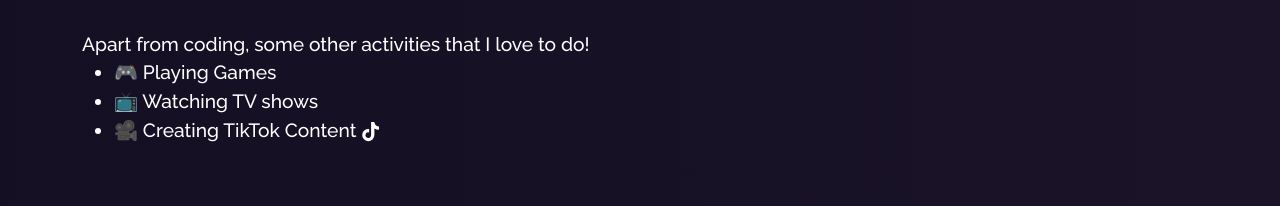
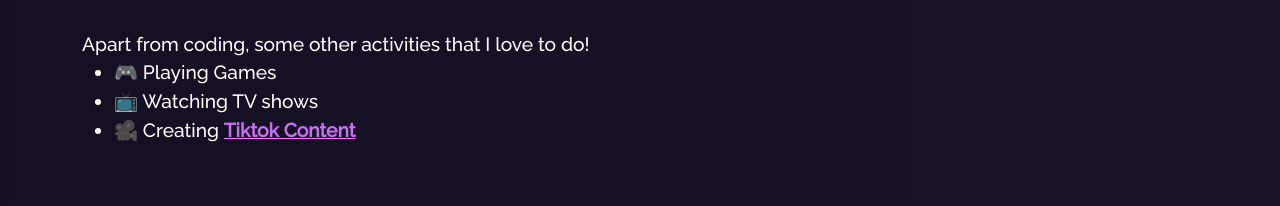
Before and after one commit to Exzort567/Portfolio, a React (Create React App) app: page / in a window 1280 px wide. Shown: the part 1351-1557 px from the top of the page. Built offline with nearby package versions, Linux system fonts and the light colour scheme.

Commit message:
chore: Update TikTok content link styling and text formatting

```diff
--- a/src/components/Home/Home.js
+++ b/src/components/Home/Home.js
@@ -109,14 +109,14 @@ function Home() {
               <ul>
                 <li>🎮 Playing Games</li>
                 <li>📺 Watching TV shows</li>
-                <li>🎥 Creating TikTok Content <a
-                href="https://www.tiktok.com/@kkkinittt?_t=8lw3nv1WVG6&_r=1"
+                <li>🎥 Creating <a target="_blank" href="https://www.tiktok.com/@kkkinittt?_t=8lw3nv1WVG6&_r=1"class="purple-link"> <b className="purple">Tiktok Content</b></a> <a
+
                 style={{ color: "white" }}
                 target="_blank"
                 rel="noopener noreferrer"
 
               >
-                <FaTiktok />
+
               </a></li>
               </ul>
 
```
